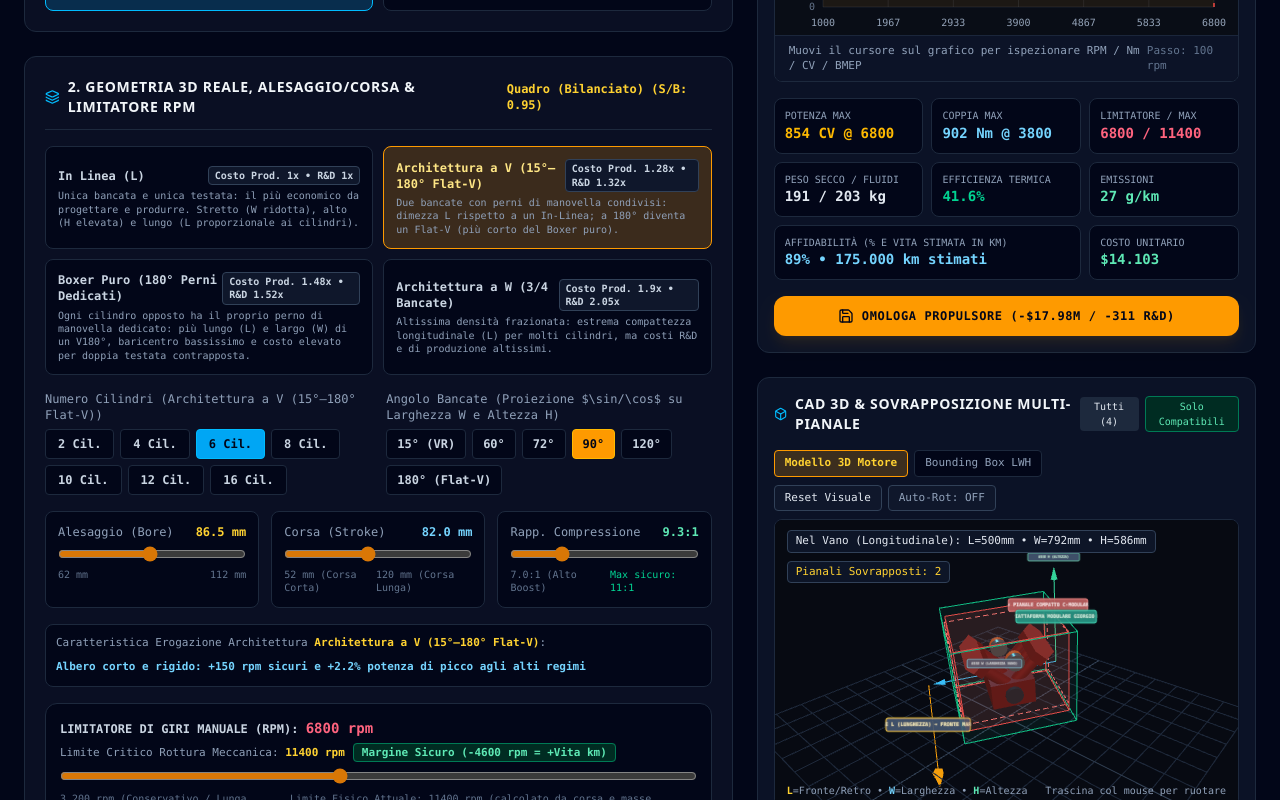
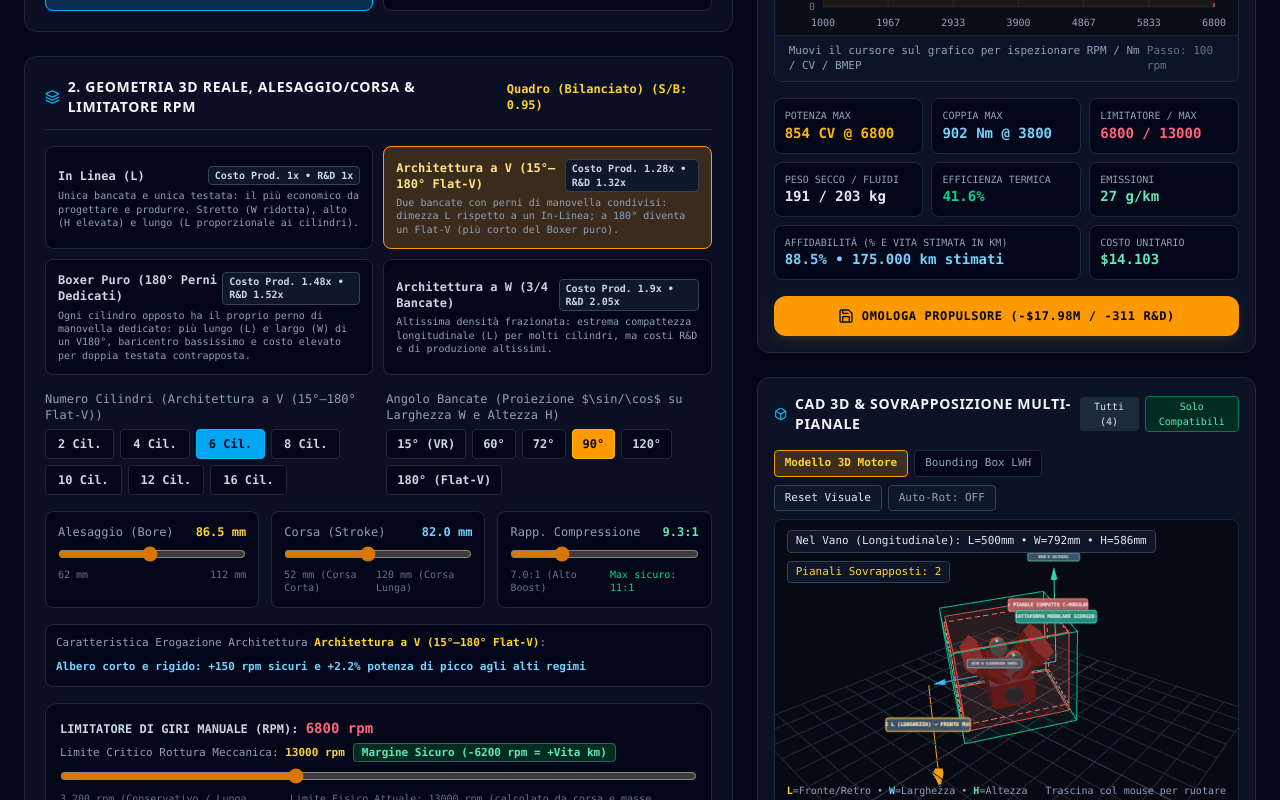
Before and after one commit to OzkyComix/CCT-Game, a React (Vite) app: page / in a window 1280 px wide. Shown: the part 600-1400 px from the top of the page. Built offline with nearby package versions, Linux system fonts and the light colour scheme.

Commit message:
fix(dyno): extend mechanical RPM scale to 13k while keeping <=11k telemetry identical

```diff
--- a/src/math/engineMath.ts
+++ b/src/math/engineMath.ts
@@ -100,10 +100,10 @@ export function getActiveTurboStagesAr(config: PistonEngineConfigInput): number[
 }
 
 /**
- * Calcola il limite fisico meccanico massimo di rotazione (RPM di rottura)
- * includendo i bonus/malus di architettura (Boxer +300 rpm, V +150 rpm, In Linea >6 cil -350 rpm).
+ * Calcola il riferimento base di rotazione meccanica (scala originaria 11k)
+ * usato per mantenere invariati i margini di affidabilità/usura ai regimi normali.
  */
-export function calculateMaxSafeMechanicalRpm(config: PistonEngineConfigInput): number {
+function calculateBaseMechanicalRpmReference(config: PistonEngineConfigInput): number {
   const blockSpec =
     BLOCK_MATERIALS.find((b) => b.id === config.blockMaterialId) ?? BLOCK_MATERIALS[0];
   const headSpec =
@@ -126,11 +126,11 @@ export function calculateMaxSafeMechanicalRpm(config: PistonEngineConfigInput):
 
   let archRpmBonus = 0;
   if (config.architecture === 'Boxer') {
-    archRpmBonus = 300; // Equilibratura perfetta di 1° e 2° ordine
+    archRpmBonus = 300;
   } else if (config.architecture === 'V' && config.bankAngleDeg > 15) {
-    archRpmBonus = 150; // Albero motore corto e rigido
+    archRpmBonus = 150;
   } else if (config.architecture === 'Inline' && config.cylinders > 6) {
-    archRpmBonus = -350; // Elevata inerzia torsionale su albero lungo 8 cilindri in linea
+    archRpmBonus = -350;
   }
 
   const componentRpmDelta =
@@ -147,9 +147,23 @@ export function calculateMaxSafeMechanicalRpm(config: PistonEngineConfigInput):
     strokeBasedRpm + (isDiesel ? componentRpmDelta * 0.42 : componentRpmDelta);
 
   return Math.min(
-    isDiesel ? 5800 : 13000,
+    isDiesel ? 5800 : 11000,
     Math.max(isDiesel ? 3600 : 4600, Math.round(rawMaxRpm / 100) * 100),
   );
+}
+
+/**
+ * Calcola il limite fisico meccanico massimo di rotazione (RPM di rottura)
+ * esteso fino a 13.000 rpm per i motori a ciclo Otto (includendo l'estensione +2.000 rpm
+ * in modo che i propulsori raggiungano effettivamente i 13k rpm sul banco prova).
+ */
+export function calculateMaxSafeMechanicalRpm(config: PistonEngineConfigInput): number {
+  const isDiesel = config.fuelType === 'Diesel';
+  const baseRefRpm = calculateBaseMechanicalRpmReference(config);
+  if (isDiesel) {
+    return baseRefRpm;
+  }
+  return Math.min(13000, baseRefRpm + 2000);
 }
 
 /**
@@ -741,14 +755,16 @@ export function simulatePistonEngineDyno(
           0.85 + 0.15 * (1 - Math.exp(-Math.pow((rpm - 1000) / 680, 1.65)));
         const avgAr =
           activeTurboStagesAr.reduce((a, b) => a + b, 0) / activeTurboStagesAr.length;
-        const eTurboCrown =
+        const eTurboCrown = Math.max(
+          0.45,
           1.0 -
-          Math.pow(
-            Math.max(0, rpm - 2500) /
-              (5600 + avgAr * 1800 + (turboCountSpec.turbineCount - 1) * 750),
-            1.9,
-          ) *
-            0.22;
+            Math.pow(
+              Math.max(0, rpm - 2500) /
+                (5600 + avgAr * 1800 + (turboCountSpec.turbineCount - 1) * 750),
+              1.9,
+            ) *
+              0.22,
+        );
 
         currentBmepBar =
           targetForcedPeakBmepBar *
@@ -764,7 +780,7 @@ export function simulatePistonEngineDyno(
 
         currentBmepBar =
           targetForcedPeakBmepBar *
-          (rootsRamp - rootsParasiticRollOff) *
+          Math.max(0.38, rootsRamp - rootsParasiticRollOff) *
           lowMidRpmStrokeBonus *
           highRpmChokeFactor *
           archFlowModifier;
@@ -1027,8 +1043,9 @@ export function simulatePistonEngineDyno(
     Corsa: -14.0,
   };
 
+  const baseRefMechanicalRpm = calculateBaseMechanicalRpmReference(config);
   const rpmMarginRatio =
-    (maxSafeMechanicalRpm - redlineRpm) / Math.max(1, maxSafeMechanicalRpm);
+    (baseRefMechanicalRpm - redlineRpm) / Math.max(1, baseRefMechanicalRpm);
   const manualRpmReliabilityBonus = rpmMarginRatio * 24 - 1.5;
   const manualRpmStressMultiplier = Math.max(0.7, 1.1 - rpmMarginRatio * 1.1);
 
```
